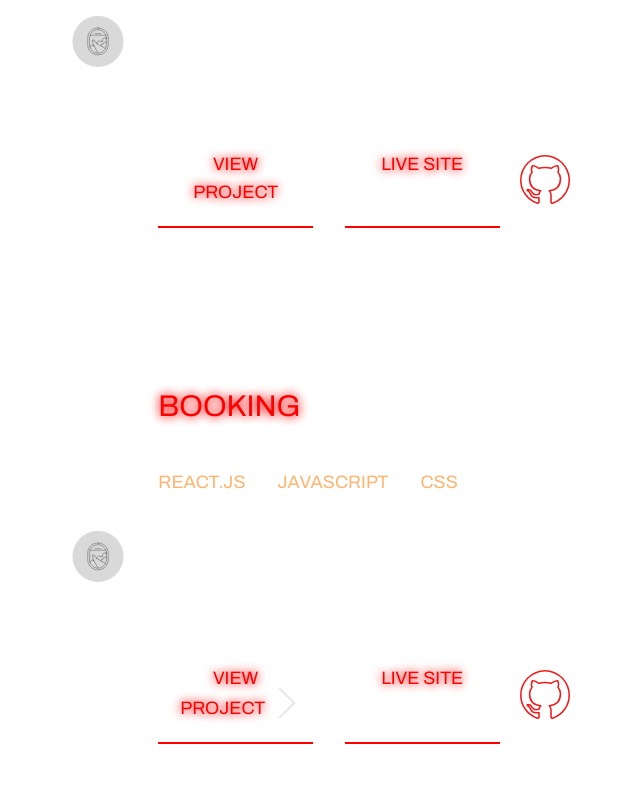
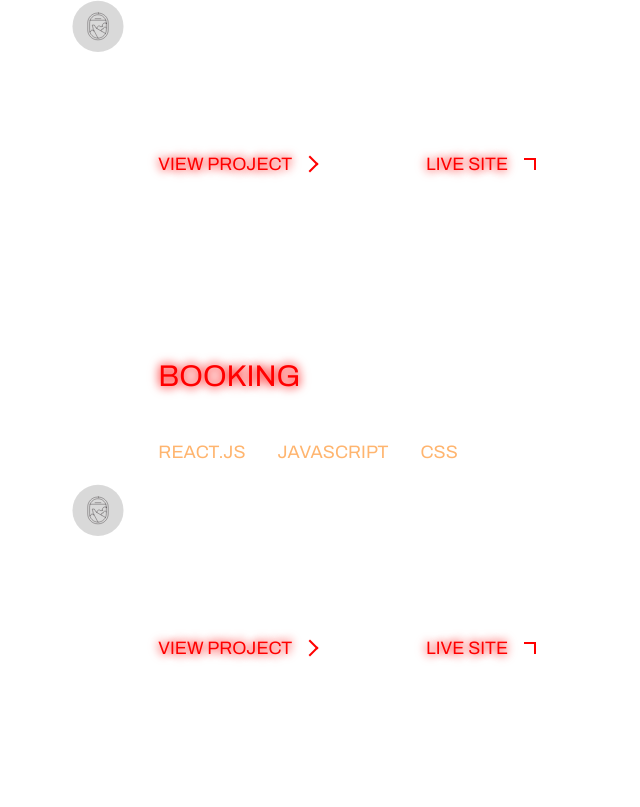
Before and after one commit to GaiaGD/pf-23, a React (Vite) app: page / in a window 1280 px wide. Shown: the part 1633-2440 px from the top of the page, without its empty margins (218-858 px from the left). Built offline with nearby package versions, Linux system fonts and the light colour scheme.

Commit message:
wednesday

```diff
--- a/src/PlanetThemeContext.jsx
+++ b/src/PlanetThemeContext.jsx
@@ -3,7 +3,7 @@ const PlanetTheme = React.createContext()
 
 function PlanetThemeContextProvider(props){
     // default mars for now
-    const [planet, setPlanet] = React.useState({selected: "mars", first: "marsOne", second: "marsTwo", cta: "marsCta", image: "mars"})
+    const [planet, setPlanet] = React.useState({selected: "mars", first: "marsOne", second: "marsTwo", cta: "marsCta", image: "mars", border: "marsBorder"})
 
     function togglePlanet(name){
         setPlanet(prevState => ({
@@ -11,7 +11,8 @@ function PlanetThemeContextProvider(props){
             selected: [`${name}`],
             first: [`${name}One`],
             second: [`${name}Two`],
-            cta: [`${name}Cta`]
+            cta: [`${name}Cta`],
+            border: [`${name}Border`]
         }))
 
     }
--- a/src/components/Header.jsx
+++ b/src/components/Header.jsx
@@ -32,7 +32,7 @@ function Header() {
                     {planetsThemes}
                 </div>
                 <div className='whatPlanet mt-5 mb-1 flex'>
-                    <p className='capitalize text-sm tracking-wider'>You are on {planet.selected}</p>
+                    <p className='uppercase text-sm tracking-wider opacity-50 font-light'>YOU ARE ON {planet.selected}</p>
                 </div>
             </div>
 
--- a/src/components/Homepage.jsx
+++ b/src/components/Homepage.jsx
@@ -6,7 +6,6 @@ import {PlanetTheme} from "../PlanetThemeContext"
 
 function Homepage() {
   const {planet} = useContext(PlanetTheme)
-
   return (
     <div>
       {/* */}
@@ -41,19 +40,16 @@ function Homepage() {
               <h5 className='md:text-lg text-sm my-2'>UI - UX, Development</h5>
               <div className={`${planet.second}`}><span className='mr-8 md:text-lg text-sm'>REACT.JS</span><span className='mr-8 md:text-lg text-sm'>JAVASCRIPT</span><span className='md:text-lg text-sm'>CSS</span></div>
               <p className='my-8 md:text-lg text-md'>Ut enim ad minim veniam, quis nostrud exercitation ullamco laboris nisi ut aliquip ex ea commodo consequat. Ut enim ad minim veniam, quis nostrud exercitation ullamco laboris nisi ut aliquip ex ea commodo consequat.</p>
-              <div className='flex justify-between items-center w-8/12'>
+              <div className='flex justify-between items-center w-9/12'>
                 <div className='md:flex w-full'>
-                  <div className={`cta md:mb-0 mb-3 md:p-5 p-3 w-full ${planet.cta}2 mr-8`}>
+                  <div className={`cta md:mb-0 mb-3 md:py-5 py-3 w-full mr-8`}>
                     <Link to="/wheelsapp">
-                        <h5 className={`${planet.first} md:text-lg text-sm text-center uppercase`}>view project</h5>
+                      <h5 className={`${planet.first} md:text-lg text-sm uppercase`}>view project <span className={`arrow-hp ${planet.border} ml-2 right`}></span></h5>
                     </Link>
                   </div>
-                  <div className={`cta md:p-5 p-3 w-full ${planet.cta}2`}>
-                    <h5 className={`${planet.first} md:text-lg text-sm text-center uppercase`}>live site</h5>
+                  <div className={`cta md:p-5 p-3 w-full`}>
+                    <h5 className={`${planet.first} md:text-lg text-sm uppercase`}>live site<span className={`arrow-hp newTab ${planet.border} ml-4 right`}></span></h5>
                   </div>
-                </div>
-                <div className='cta p-5 hidden md:block'>
-                  <img src='src/assets/img/github-repo.svg'/>
                 </div>
               </div>
             </div>
@@ -68,19 +64,16 @@ function Homepage() {
               <h5 className='md:text-lg text-sm my-2'>UI - UX, Development</h5>
               <div className={`${planet.second}`}><span className='mr-8 md:text-lg text-sm'>REACT.JS</span><span className='mr-8 md:text-lg text-sm'>JAVASCRIPT</span><span className='md:text-lg text-sm'>CSS</span></div>
               <p className='my-8 md:text-lg text-md'>Ut enim ad minim veniam, quis nostrud exercitation ullamco laboris nisi ut aliquip ex ea commodo consequat. Ut enim ad minim veniam, quis nostrud exercitation ullamco laboris nisi ut aliquip ex ea commodo consequat.</p>
-              <div className='flex justify-between items-center w-8/12'>
+              <div className='flex justify-between items-center w-9/12'>
                 <div className='md:flex w-full'>
-                  <div className={`cta md:mb-0 mb-3 md:p-5 p-3 w-full ${planet.cta}2 mr-8`}>
+                  <div className={`cta md:mb-0 mb-3 md:py-5 py-3 w-full mr-8`}>
                     <Link to="/wheelsapp">
-                        <h5 className={`${planet.first} md:text-lg text-sm text-center uppercase`}>view project <span className="arrow right"></span></h5>
+                        <h5 className={`${planet.first} md:text-lg text-sm uppercase`}>view project <span className={`arrow-hp ${planet.border} ml-2 right`}></span></h5>
                     </Link>
                   </div>
-                  <div className={`cta md:p-5 p-3 w-full ${planet.cta}2`}>
-                    <h5 className={`${planet.first} md:text-lg text-sm text-center uppercase`}>live site</h5>
+                  <div className={`cta md:p-5 p-3 w-full`}>
+                    <h5 className={`${planet.first} md:text-lg text-sm uppercase`}>live site<span className={`arrow-hp newTab ${planet.border} ml-4 right`}></span></h5>
                   </div>
-                </div>
-                <div className='cta p-5 hidden md:block'>
-                  <img src='src/assets/img/github-repo.svg'/>
                 </div>
               </div>
             </div>
@@ -120,13 +113,13 @@ function Homepage() {
       <div className='planet-info h-[50vh]'>
         <div className='relative overflow-x-clip h-48'>
           <div className='absolute w-1/3 -right-48'>
-            <img src={`src/assets/img/${planet.image}-zoom.png`}/>
+            <img src={`src/assets/img/${planet.selected}-zoom.png`}/>
           </div>
         </div>
 
         <div className='relative w-full'>
           <div className='absolute right-1/4 left-1/4 w-2/4'>
-            <h2 className={`text-right text-xl ${planet.selected}`}>Mars can have huge dust storms which last for months and can cover the entire planet</h2>
+            <h2 className={`text-right text-xl ${planet.second}`}>Mars can have huge dust storms which last for months and can cover the entire planet</h2>
           </div>
         </div>
       </div>
--- a/src/index.css
+++ b/src/index.css
@@ -49,6 +49,13 @@ display: inline-block;
 padding: 10px;
 }
 
+.arrow-hp {
+border-style: solid;
+border-width: 0 2px 2px 0;
+display: inline-block;
+padding: 5px;
+}
+
 .right {
 transform: rotate(-45deg);
 -webkit-transform: rotate(-45deg);
@@ -58,3 +65,8 @@ transform: rotate(-45deg);
 transform: rotate(135deg);
 -webkit-transform: rotate(135deg);
 }
+
+.newTab {
+transform: rotate(-90deg);
+-webkit-transform: rotate(-90deg);
+}
--- a/src/planets.css
+++ b/src/planets.css
@@ -26,7 +26,11 @@
     -webkit-filter: drop-shadow(0px 5px 14px #C8C8C8);
     filter: drop-shadow(0px 5px 14px #C8C8C8);
 }
+.mercuryBorder {
+    border-color: #C8C8C8;
+}
 
+/* _________________________________________ */
 .venusOne {
     color: #FFE600;
     transition: .4s cubic-bezier(0.165, 0.84, 0.44, 1);
@@ -55,6 +59,10 @@
     -webkit-filter: drop-shadow(0px 5px 14px #FFE600);
     filter: drop-shadow(0px 5px 14px #FFE600);
 }
+.venusBorder {
+    border-color: #FFE600;
+}
+/* _________________________________________ */
 
 .marsOne {
     color: #FF0000;
@@ -84,6 +92,11 @@
     -webkit-filter: drop-shadow(0px 5px 14px #ff0000);
     filter: drop-shadow(0px 5px 14px #ff0000);
 }
+.marsBorder {
+    border-color: #FF0000;
+}
+
+/* _________________________________________ */
 
 .jupiterOne {
     color: #E74663;
@@ -113,6 +126,10 @@
     -webkit-filter: drop-shadow(0px 5px 14px #E74663);
     filter: drop-shadow(0px 5px 14px #E74663);
 }
+.jupiterBorder {
+    border-color: #E74663;
+}
+/* _________________________________________ */
 
 .saturnOne {
     color: #f9b06a;
@@ -142,6 +159,10 @@
     -webkit-filter: drop-shadow(0px 5px 14px #f9b06a);
     filter: drop-shadow(0px 5px 14px #f9b06a);
 }
+.saturnBorder {
+    border-color: #f9b06a;
+}
+/* _________________________________________ */
 
 .uranusOne {
     color: #00EFFE;
@@ -171,6 +192,10 @@
     -webkit-filter: drop-shadow(0px 5px 14px #00EFFE);
     filter: drop-shadow(0px 5px 14px #00EFFE);
 }
+.uranusBorder {
+    border-color: #00EFFE;
+}
+/* _________________________________________ */
 
 .neptuneOne {
     color: #281E9A;
@@ -200,3 +225,6 @@
     -webkit-filter: drop-shadow(0px 9px 6px #4f4ad4);
     filter: drop-shadow(0px 9px 6px #4f4ad4);
 }
+.neptuneBorder {
+    border-color: #281E9A;
+}
```
